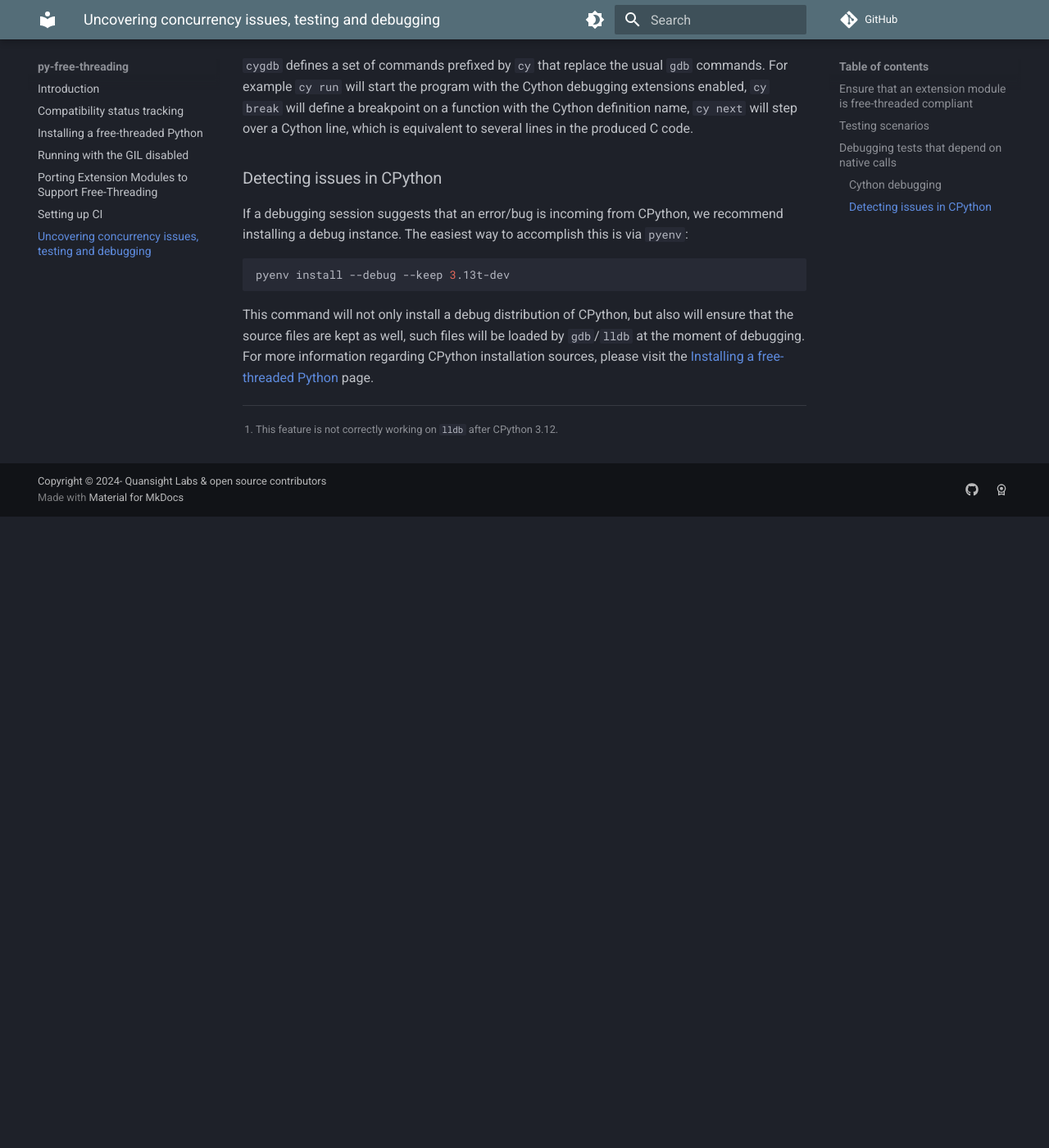
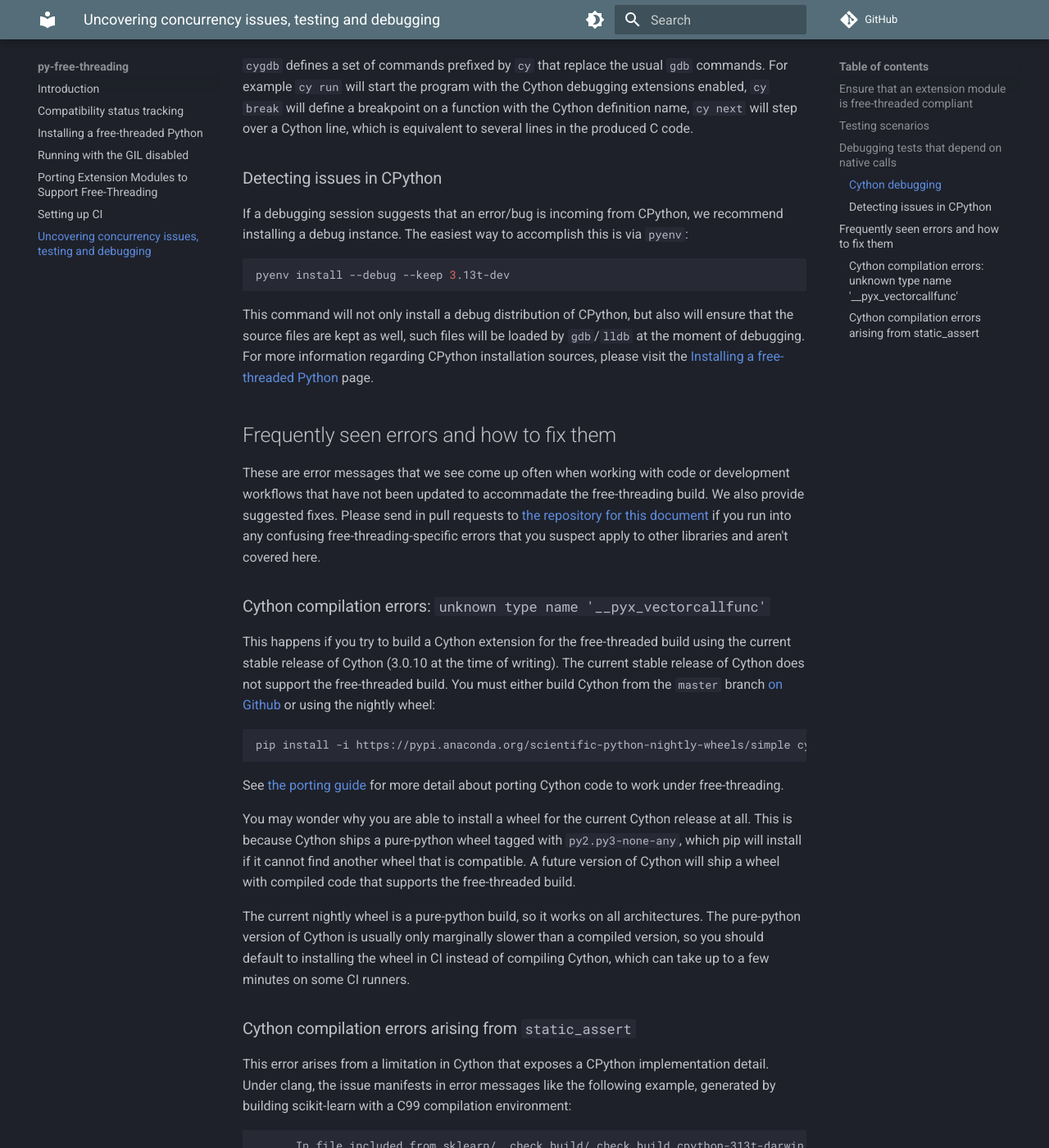
Before and after one commit to Quansight-Labs/free-threaded-compatibility, an MkDocs documentation site: the page built from docs/debugging.md, in a window 1280 px wide and 1400 px high, scrolled down 3704 px. Shown: the whole window at 82% size. Built offline with MkDocs 1.6.1 and Material for MkDocs 9.7.7, drawn with Linux system fonts in a browser that asks for light colours; comment, search, counter and statistics services are not loaded; before the commit the page ends 4334 px from its top, so only the background shows below that; some of the changed text lies outside the part shown.

Commit message:
Add FAQ with common errors and how to deal with them

````diff
--- a/docs/debugging.md
+++ b/docs/debugging.md
@@ -203,3 +203,100 @@
 [Installing a free-threaded Python](installing_cpython.md) page.
 
 [^1]: This feature is not correctly working on `lldb` after CPython 3.12.
+
+## Frequently seen errors and how to fix them
+
+These are error messages that we see come up often when working with code or
+development workflows that have not been updated to accommadate the
+free-threading build. We also provide suggested fixes. Please send in pull
+requests to [the repository for this
+document](https://github.com/quansight-labs/free-threaded-compatibility) if you
+run into any confusing free-threading-specific errors that you suspect apply to
+other libraries and aren't covered here.
+
+### Cython compilation errors: `unknown type name '__pyx_vectorcallfunc'`
+
+This happens if you try to build a Cython extension for the free-threaded build
+using the current stable release of Cython (3.0.10 at the time of writing). The
+current stable release of Cython does not support the free-threaded build. You
+must either build Cython from the `master` branch [on
+Github](https://github.com/cython/cython) or using the nightly wheel:
+
+```bash
+pip install -i https://pypi.anaconda.org/scientific-python-nightly-wheels/simple cython
+```
+
+See [the porting guide](porting.md) for more detail about porting Cython code to
+work under free-threading.
+
+You may wonder why you are able to install a wheel for the current Cython
+release at all. This is because Cython ships a pure-python wheel tagged with
+`py2.py3-none-any`, which pip will install if it cannot find another wheel that
+is compatible. A future version of Cython will ship a wheel with compiled code
+that supports the free-threaded build.
+
+The current nightly wheel is a pure-python build, so it works on all
+architectures. The pure-python version of Cython is usually only marginally
+slower than a compiled version, so you should default to installing the wheel in
+CI instead of compiling Cython, which can take up to a few minutes on some CI
+runners.
+
+### Cython compilation errors arising from `static_assert`
+
+This error arises from a limitation in Cython that exposes a CPython
+implementation detail. Under clang, the issue manifests in error messages like
+the following example, generated by building scikit-learn with a C99 compilation
+environment:
+
+```
+      In file included from sklearn/__check_build/_check_build.cpython-313t-darwin.so.p/sklearn/__check_build/_check_build.pyx.c:4315:
+      In file included from /path/to/python/3.13.0b3t/include/python3.13t/internal/pycore_frame.h:13:
+      /path/to/python/3.13.0b3t/include/python3.13t/internal/pycore_code.h:537:15: error: expected parameter declarator
+      static_assert(COLD_EXIT_INITIAL_VALUE > ADAPTIVE_COOLDOWN_VALUE,
+                    ^
+      /path/to/python/3.13.0b3t/include/python3.13t/internal/pycore_backoff.h:125:33: note: expanded from macro 'COLD_EXIT_INITIAL_VALUE'
+      #define COLD_EXIT_INITIAL_VALUE 64
+                                      ^
+      In file included from sklearn/__check_build/_check_build.cpython-313t-darwin.so.p/sklearn/__check_build/_check_build.pyx.c:4315:
+      In file included from /path/to/python/3.13.0b3t/include/python3.13t/internal/pycore_frame.h:13:
+      /path/to/python/3.13.0b3t/include/python3.13t/internal/pycore_code.h:537:15: error: expected ')'
+      /path/to/python/3.13.0b3t/include/python3.13t/internal/pycore_backoff.h:125:33: note: expanded from macro 'COLD_EXIT_INITIAL_VALUE'
+      #define COLD_EXIT_INITIAL_VALUE 64
+                                      ^
+      /path/to/python/3.13.0b3t/include/python3.13t/internal/pycore_code.h:537:14: note: to match this '('
+      static_assert(COLD_EXIT_INITIAL_VALUE > ADAPTIVE_COOLDOWN_VALUE,
+                   ^
+      /path/to/python/3.13.0b3t/include/python3.13t/internal/pycore_code.h:537:1: error: type specifier missing, defaults to 'int'; ISO C99 and later do not support implicit int [-Wimplicit-int]
+      static_assert(COLD_EXIT_INITIAL_VALUE > ADAPTIVE_COOLDOWN_VALUE,
+      ^
+      int
+```
+
+Freethreading support in Cython relies CPython internals. In particular, cython
+will in some generate code that in some situations includes an internal CPython
+header, `pycore_frame.h`. This header, in turn, includes another header
+`pycore_code.h` that makes use of `static_assert`, a construct defined in the
+C11 standard. This is problematic for a compiler assuming compliance with
+C99.
+
+In practice we have found the easiest way to fix this is to update the standard
+used to build C code to either C11 or C17. In the meson build configuration for
+a simple C project, this looks like:
+
+```meson
+project(
+  'my-project',
+  'c',
+  default_options: [
+    'c_std=c17',
+  ],
+)
+```
+
+Note that C17 is for the most part a subset of C11, so requiring C11 support may
+be more enerous than C17. The CPython codebase currently assumes a compiler with
+at least partial C11 support, and we have found for all major compilers
+(including MSVC) that updating the assumed C standard is not a big problem as of
+mid-2024. There are some C11 features that MSVC and other compilers are missing,
+so please open an issue if this ends up being a big problem for your project or
+a subset of your userbase.
````
Also changed, not shown: docs/porting.md (+8 -0 lines).
